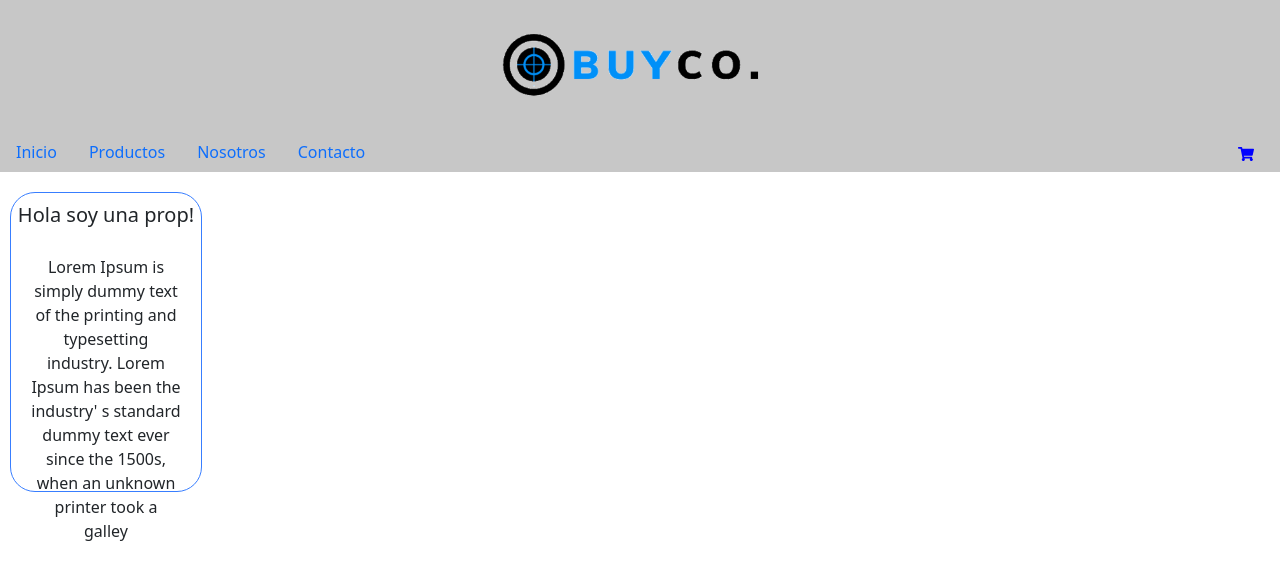
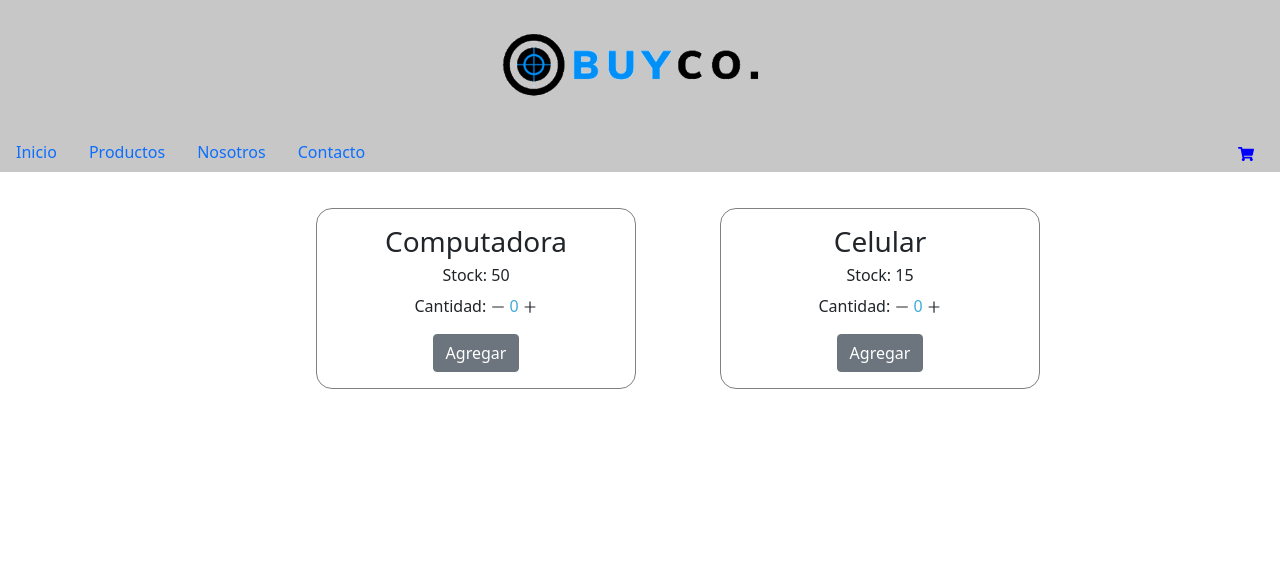
Before and after one commit to lucasezequielpereyra/eCommerce-ReactJS, a React (Create React App) app: page / in a window 1280 px wide. Shown: the top 580 px of the page. Built offline with nearby package versions, Linux system fonts and the light colour scheme.

Commit message:
desafio entrega 5

```diff
--- a/public/index.html
+++ b/public/index.html
@@ -1,5 +1,5 @@
 <!DOCTYPE html>
-<html lang="en">
+<html lang="es">
   <head>
     <meta charset="utf-8" />
     <link rel="icon" href="%PUBLIC_URL%/favicon.ico" />
--- a/src/App.js
+++ b/src/App.js
@@ -1,12 +1,17 @@
 import './App.css';
 import NavBar from './components/NavBar/NavBar';
-import ItemListConteiner from './components/ItemListConteiner/ItemListConteiner';
+import ItemListContainer from './components/ItemListContainer/ItemListContainer';
 
 function App() {
+  const arrayProductos = [
+    { nombre: 'Computadora', precio: 50000, stock: 50},
+    { nombre: 'Celular', precio: 20000, stock: 15},
+  ];
+
   return (
     <div className="App">
       <NavBar />
-      <ItemListConteiner title='Hola soy una prop! ' descr="Lorem Ipsum is simply dummy text of the printing and typesetting industry. Lorem Ipsum has been the industry' s standard dummy text ever since the 1500s, when an unknown printer took a galley" />
+      <ItemListContainer productos={arrayProductos}/>
     </div>
   );
 }
--- /dev/null
+++ b/src/components/ItemCount/ItemCount.css
@@ -0,0 +1,5 @@
+.contador{
+    color: rgba(0,142,202,0.75);
+    margin-right: 3px;
+    margin-left: 3px;
+}
--- /dev/null
+++ b/src/components/ItemCount/ItemCount.js
@@ -0,0 +1,36 @@
+import React from 'react'
+import './ItemCount.css'
+import { useState } from 'react'
+import { AiOutlinePlus, AiOutlineMinus } from 'react-icons/ai'
+import { Button } from 'react-bootstrap';
+
+
+
+const  ItemCount = ({producto}) => {
+    const [count, setCount] = useState(0);
+
+    const agregar = (maximo) => {
+        count < maximo ? setCount(count+1) : alert('Cantidad Maxima Superada');
+    }
+
+    const quitar = () => {
+        count > 0 ? setCount(count-1) : alert('Cantidad Minima Superada');
+    }
+
+    const onAdd = (articulo) => {
+        alert(`Ud. Agrego ${count} unidades del producto ${articulo}`);
+    }
+
+    return (
+        <div>
+            <p>
+                Cantidad: <AiOutlineMinus onClick={() => quitar()} />
+                <span className='contador' >{`${count}`}</span>
+                <AiOutlinePlus onClick={() => agregar(producto.stock)} />
+            </p>
+            <Button variant="secondary" onClick={() => onAdd(producto.nombre)}>Agregar</Button>
+        </div>
+    )
+}
+
+export default ItemCount
--- /dev/null
+++ b/src/components/ItemListContainer/ItemListContainer.css
@@ -0,0 +1,15 @@
+.productos-container{
+    margin-top: 2rem;
+    user-select: none;
+}
+
+.producto{
+    padding: 1rem;
+    display: inline-block;
+    border: 1px solid grey;
+    border-radius: 1rem;
+    width: 20rem;
+    height: 100%;
+    margin: 4px;
+    margin-left: 5rem;
+}
--- /dev/null
+++ b/src/components/ItemListContainer/ItemListContainer.js
@@ -0,0 +1,24 @@
+import React from 'react'
+import './ItemListContainer.css'
+import ItemCount from '../ItemCount/ItemCount'
+
+
+const ItemListConteiner = ({productos}) => {
+    return (
+        <div className='productos-container'>
+            <div className="producto">
+                <h3 className="title">{productos[0].nombre}</h3>
+                <h6 className="stock">Stock: {productos[0].stock}</h6>
+                <ItemCount producto={productos[0]} />
+            </div>
+
+            <div className="producto">
+                <h3 className="title">{productos[1].nombre}</h3>
+                <h6 className="stock">Stock: {productos[1].stock}</h6>
+                <ItemCount producto={productos[1]} />
+            </div>
+        </div>
+    )
+}
+
+export default ItemListConteiner
--- a/src/components/ItemListConteiner/ItemListConteiner.css
+++ /dev/null
@@ -1,16 +0,0 @@
-.items-conteiner{
-    width: 15%;
-    height: 300px;
-    border: 1px solid rgb(56, 126, 255);
-    border-radius: 25px;
-    margin-left: 10px;
-    margin-top: 20px;
-}
-
-.items-conteiner h5{
-    margin-top: 10px;
-}
-
-.items-conteiner p{
-    padding: 20px;
-}
--- a/src/components/ItemListConteiner/ItemListConteiner.js
+++ /dev/null
@@ -1,14 +0,0 @@
-import React from 'react'
-import './ItemListConteiner.css'
-
-
-const ItemListConteiner = (props) => {
-    return (
-        <div className='items-conteiner'>
-            <h5>{props.title}</h5>
-            <p>{props.descr}</p>
-        </div>
-    )
-}
-
-export default ItemListConteiner
--- a/src/components/NavBar/NavBar.css
+++ b/src/components/NavBar/NavBar.css
@@ -1,4 +1,4 @@
-.header-conteiner{
+.header-container{
     background-color: rgb(199, 199, 199);
 }
 
--- a/src/components/NavBar/NavBar.js
+++ b/src/components/NavBar/NavBar.js
@@ -6,7 +6,7 @@ import CartWidget from '../CartWidget/CartWidget';
 
 const NavBar = () => {
     return (
-        <div className='header-conteiner'>
+        <div className='header-container'>
             <div className="logo">
                 <img className="logo-img" src={logo} alt="Logo BUYCO" />
             </div>
```
